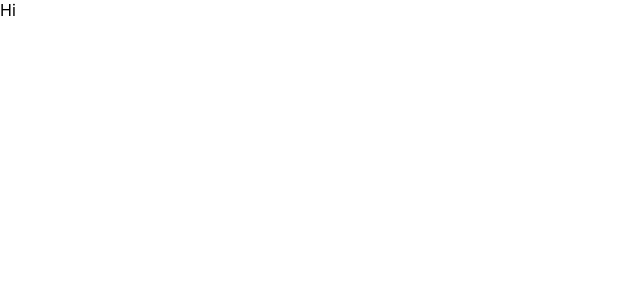
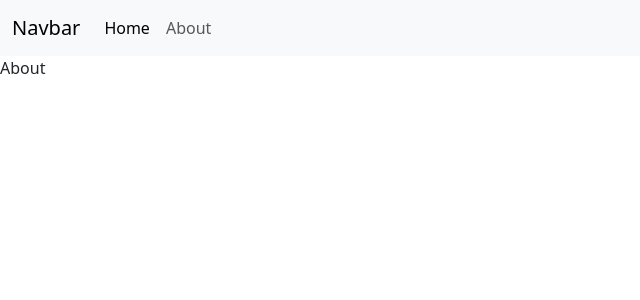
Before and after one commit to balkar1998/notebook, a React (Create React App) app: page /about in a window 1280 px wide. Shown: the top 300 px of the page, without its empty margins (0-640 px from the left). Built offline with nearby package versions, Linux system fonts and the light colour scheme.

Commit message:
start creating components

```diff
--- a/public/index.html
+++ b/public/index.html
@@ -10,34 +10,13 @@
       content="Web site created using create-react-app"
     />
     <link rel="apple-touch-icon" href="%PUBLIC_URL%/logo192.png" />
-    <!--
-      manifest.json provides metadata used when your web app is installed on a
-      user's mobile device or desktop. See https://developers.google.com/web/fundamentals/web-app-manifest/
-    -->
     <link rel="manifest" href="%PUBLIC_URL%/manifest.json" />
-    <!--
-      Notice the use of %PUBLIC_URL% in the tags above.
-      It will be replaced with the URL of the `public` folder during the build.
-      Only files inside the `public` folder can be referenced from the HTML.
-
-      Unlike "/favicon.ico" or "favicon.ico", "%PUBLIC_URL%/favicon.ico" will
-      work correctly both with client-side routing and a non-root public URL.
-      Learn how to configure a non-root public URL by running `npm run build`.
-    -->
+    <link href="https://cdn.jsdelivr.net/npm/bootstrap@5.3.1/dist/css/bootstrap.min.css" rel="stylesheet" integrity="sha384-4bw+/aepP/YC94hEpVNVgiZdgIC5+VKNBQNGCHeKRQN+PtmoHDEXuppvnDJzQIu9" crossorigin="anonymous">
     <title>React App</title>
   </head>
   <body>
     <noscript>You need to enable JavaScript to run this app.</noscript>
     <div id="root"></div>
-    <!--
-      This HTML file is a template.
-      If you open it directly in the browser, you will see an empty page.
-
-      You can add webfonts, meta tags, or analytics to this file.
-      The build step will place the bundled scripts into the <body> tag.
-
-      To begin the development, run `npm start` or `yarn start`.
-      To create a production bundle, use `npm run build` or `yarn build`.
-    -->
+    <link href="https://cdn.jsdelivr.net/npm/bootstrap@5.3.1/dist/css/bootstrap.min.css" rel="stylesheet" integrity="sha384-4bw+/aepP/YC94hEpVNVgiZdgIC5+VKNBQNGCHeKRQN+PtmoHDEXuppvnDJzQIu9" crossorigin="anonymous">
   </body>
 </html>
--- a/src/App.js
+++ b/src/App.js
@@ -1,9 +1,24 @@
+import React from 'react';
+import {
+  BrowserRouter as Router,
+  Routes,
+  Route
+} from "react-router-dom";
+import Navbar from './components/Navbar';
+import Home from './components/Home';
+import About from './components/About';
 
 function App() {
   return (
-    <div className="App">
-      Hi
-    </div>
+    <>
+      <Router>
+      <Navbar />
+      <Routes>
+        <Route exact path="/" element={<Home />} />
+        <Route exact path="/about" element={<About />} />
+      </Routes>
+      </Router>
+    </>
   );
 }
 
--- /dev/null
+++ b/src/components/About.js
@@ -0,0 +1,9 @@
+import React from 'react'
+
+const About = () => {
+  return (
+    <div>About</div>
+  )
+}
+
+export default About
--- /dev/null
+++ b/src/components/Home.js
@@ -0,0 +1,9 @@
+import React from 'react'
+
+const Home = () => {
+  return (
+    <div>Home</div>
+  )
+}
+
+export default Home
--- /dev/null
+++ b/src/components/Navbar.js
@@ -0,0 +1,41 @@
+import React from "react";
+import { Link } from "react-router-dom";
+
+const Navbar = () => {
+  return (
+    <nav className="navbar navbar-expand-lg bg-body-tertiary">
+      <div className="container-fluid">
+        <Link className="navbar-brand" to="/">
+          Navbar
+        </Link>
+        <button
+          className="navbar-toggler"
+          type="button"
+          data-bs-toggle="collapse"
+          data-bs-target="#navbarNav"
+          aria-controls="navbarNav"
+          aria-expanded="false"
+          aria-label="Toggle navigation"
+        >
+          <span className="navbar-toggler-icon"></span>
+        </button>
+        <div className="collapse navbar-collapse" id="navbarNav">
+          <ul className="navbar-nav">
+            <li className="nav-item">
+              <Link className="nav-link active" aria-current="page" to="/">
+                Home
+              </Link>
+            </li>
+            <li className="nav-item">
+              <Link className="nav-link" to="/about">
+                About
+              </Link>
+            </li>
+          </ul>
+        </div>
+      </div>
+    </nav>
+  );
+};
+
+export default Navbar;
```
